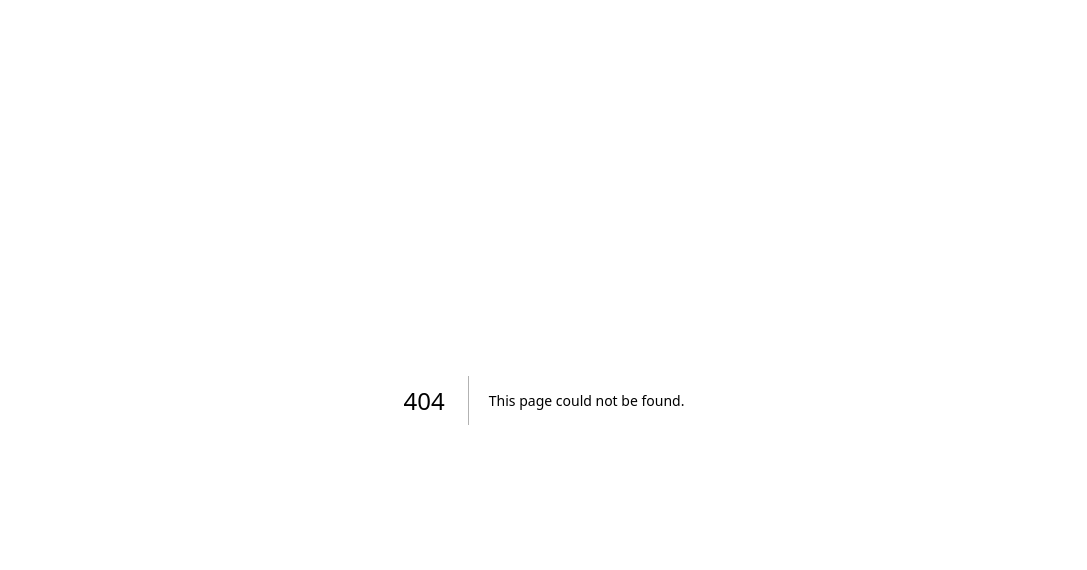
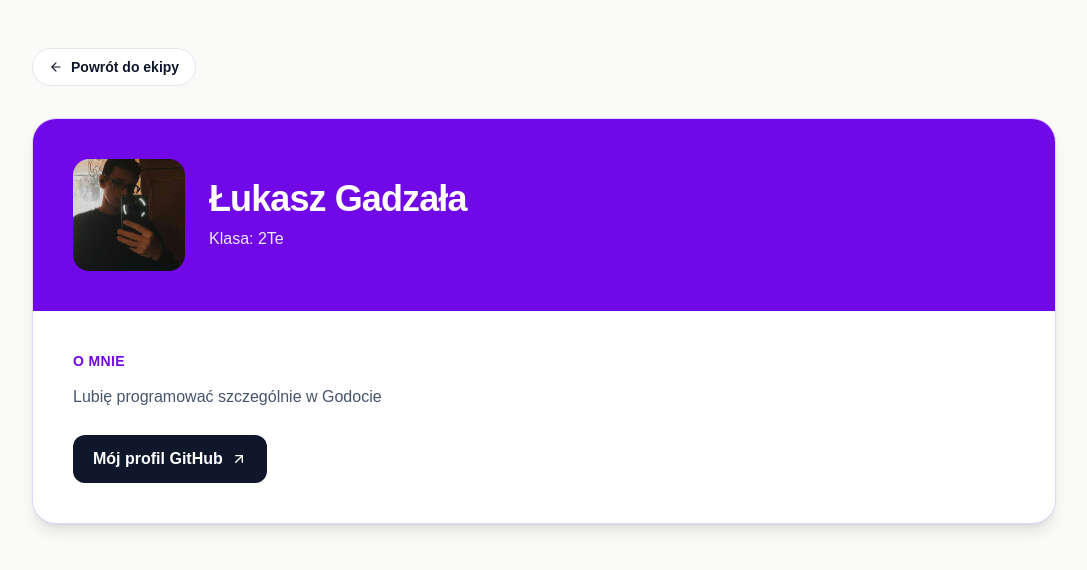
Before and after one commit to kmarszalek-zst/warsztaty-kodowania, a Next.js app: page /2te-lukasz-gadzala in a window 1280 px wide. Before the commit this address had no page. Shown: the top 570 px of the page, without its empty margins (96-1183 px from the left). Built offline with nearby package versions, Linux system fonts and the light colour scheme.

Commit message:
Łukasz Gadzała

```diff
--- a/src/app/klasa-imie-nazwisko/page.js
+++ b/src/app/2te-lukasz-gadzala/page.js
@@ -1,6 +1,6 @@
 import { FiUser } from "react-icons/fi";
 import ProfileLayout from "../../components/general/ProfileLayout";
-import StudentDetails from "../../components/klasa-imie-nazwisko/StudentDetails";
+import StudentDetails from "../../components/2te-lukasz-gadzala/StudentDetails";
 
 export const metadata = {
   title: "Wizytówka ucznia — Twoje imię i nazwisko — ZST Koduj",
@@ -14,19 +14,19 @@ export default function StudentTemplatePage() {
       <article className="mt-8 overflow-hidden rounded-3xl border border-violet-200 bg-white shadow-lg">
         <div className="bg-violet-700 p-8 text-white sm:p-10">
           <div className="flex flex-col gap-6 sm:flex-row sm:items-center">
-            <div
-              aria-label="Miejsce na zdjęcie ucznia"
-              className="flex h-28 w-28 shrink-0 flex-col items-center justify-center gap-2 rounded-2xl border-2 border-dashed border-violet-200 bg-violet-600 text-violet-100"
-            >
-              <FiUser aria-hidden="true" size={32} />
-              <span className="text-xs font-medium">Twoje zdjęcie</span>
-            </div>
+          <img
+              src="/zdjecie.jpg"
+              alt="Zdjęcie ucznia Łukasza Gadzały"
+              width={128}
+              height={128}
+              className="h-28 w-28 shrink-0 rounded-2xl object-cover"
+            />
             <div>
               <h1 className="text-3xl font-black tracking-tight sm:text-4xl">
-                Twoje imię i nazwisko
+                Łukasz Gadzała
               </h1>
               <p className="mt-2 font-medium text-violet-100">
-                Klasa: [Twoja klasa]
+                Klasa: 2Te
               </p>
             </div>
           </div>
--- a/src/app/page.js
+++ b/src/app/page.js
@@ -54,7 +54,7 @@ export default function Home() {
           </a>
 
           {/* Uczniowie: skopiuj kartę i uzupełnij własne dane oraz adres strony. */}
-          <a
+          {/* <a
             href="/klasa-imie-nazwisko"
             className="group flex items-center gap-4 rounded-3xl border border-violet-300 bg-violet-50 p-5 shadow-sm transition hover:-translate-y-1 hover:border-violet-500 hover:bg-violet-100"
           >
@@ -67,6 +67,31 @@ export default function Home() {
               </span>
               <span className="mt-1 block text-sm font-medium text-violet-800">
                 Klasa: [Twoja klasa]
+              </span>
+            </span>
+            <FiArrowRight
+              aria-hidden="true"
+              className="ml-auto shrink-0 transition group-hover:translate-x-1"
+            />
+          </a> */}
+
+           <a
+            href="/2te-lukasz-gadzala"
+            className="group flex items-center gap-4 rounded-3xl border border-violet-300 bg-violet-50 p-5 shadow-sm transition hover:-translate-y-1 hover:border-violet-500 hover:bg-violet-100"
+          >
+            <img
+              src="zdjecie.jpg"
+              alt=""
+              width={56}
+              height={56}
+              className="h-14 w-14 rounded-2xl object-cover"
+            />
+            <span className="min-w-0">
+              <span className="block truncate font-bold">
+                Łukasz Gadzała
+              </span>
+              <span className="mt-1 block text-sm font-medium text-violet-800">
+                Klasa: 2Te
               </span>
             </span>
             <FiArrowRight
--- a/src/components/klasa-imie-nazwisko/StudentDetails.js
+++ b/src/components/2te-lukasz-gadzala/StudentDetails.js
@@ -7,10 +7,10 @@ export default function StudentDetails() {
         O mnie
       </h2>
       <p className="mt-3 leading-7 text-slate-600">
-        [Tutaj wpisz kilka zdań o sobie.]
+        Lubię programować szczególnie w Godocie
       </p>
       <a
-        href="https://github.com/twoj-login"
+        href="https://github.com/gadzalalukaszte"
         target="_blank"
         rel="noreferrer"
         className="mt-6 inline-flex items-center gap-2 rounded-xl bg-slate-900 px-5 py-3 font-bold text-white transition hover:bg-slate-700"
```
Also changed, not shown: public/zdjecie.jpg (added).
